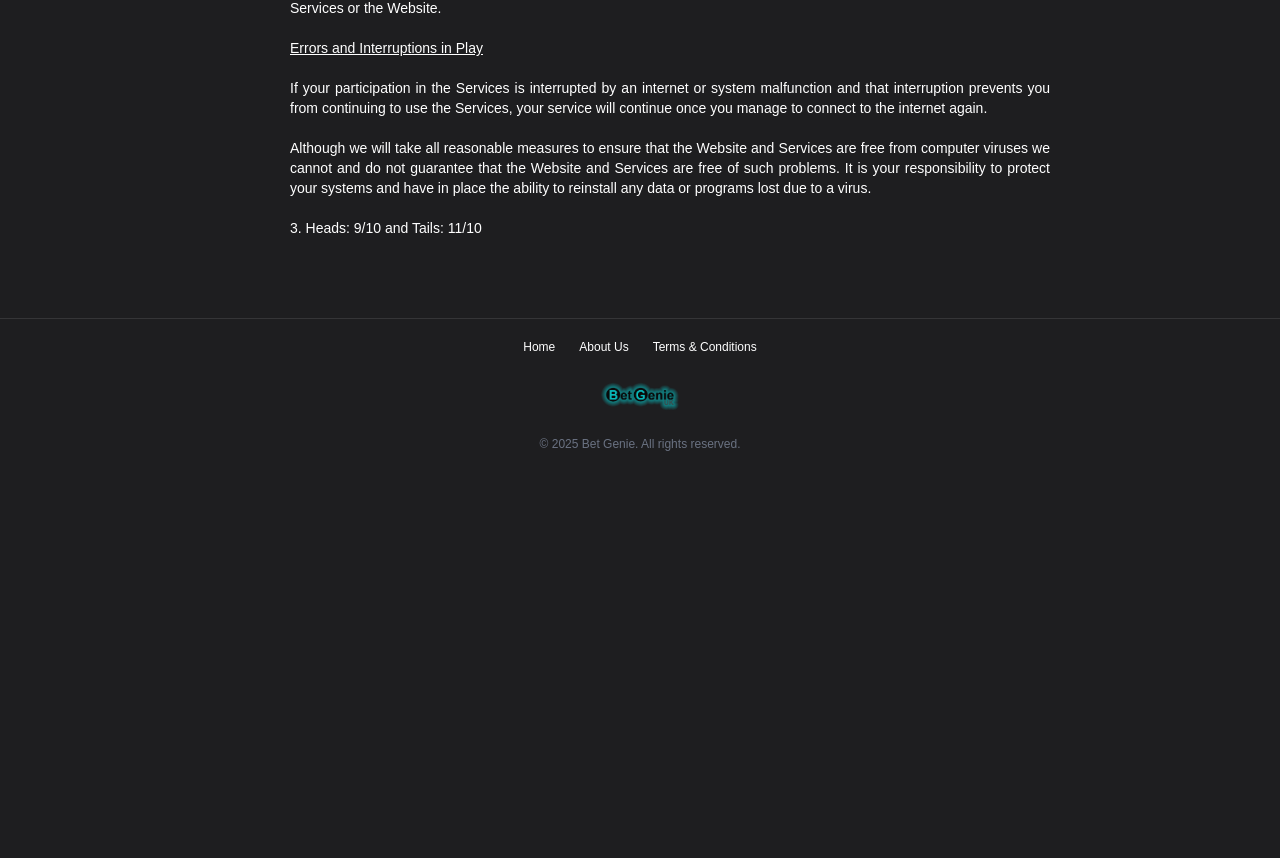
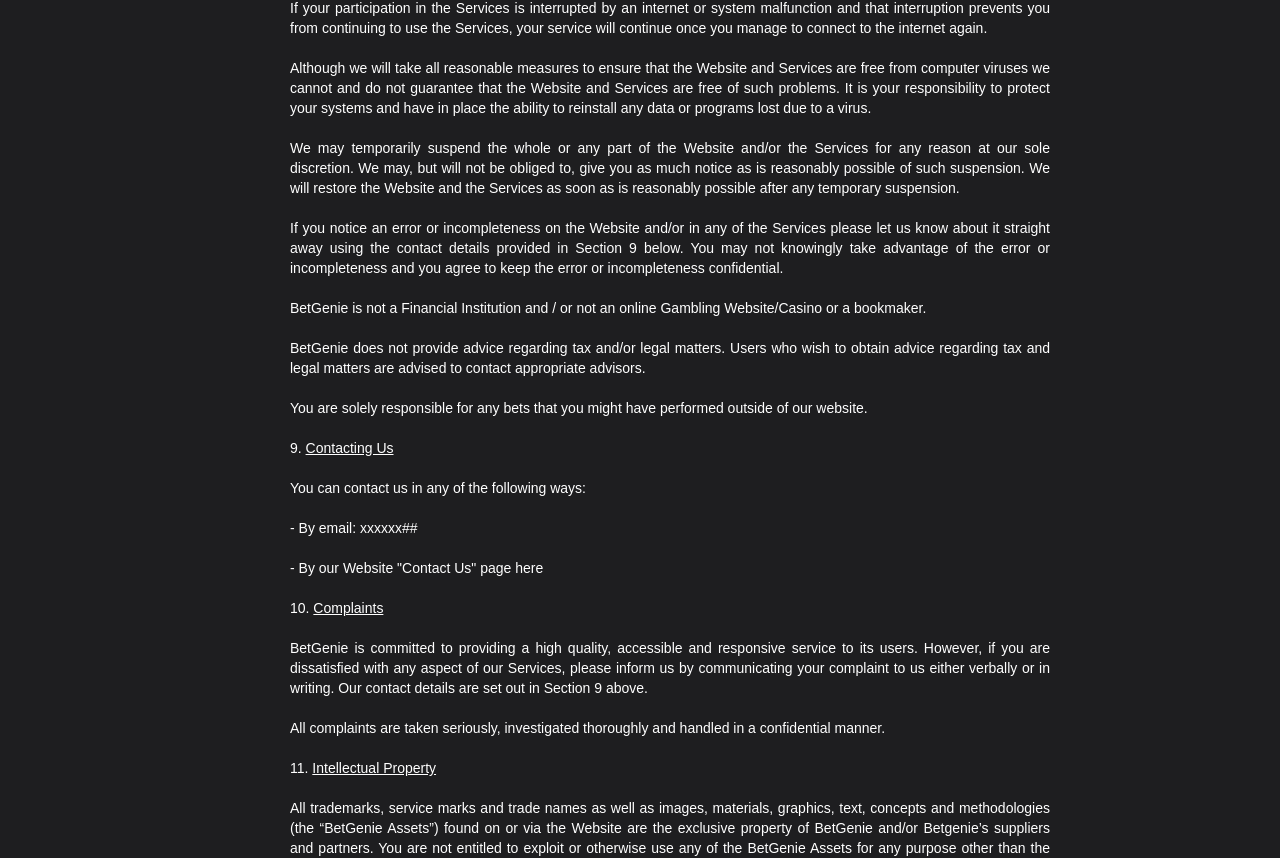
Before and after one commit to BYK-Oxford/bet-frontend, a Next.js app: page /terms in a window 1280 px wide. Shown: the part 1939-2797 px from the top of the page. Before the commit the page ends 2411 px from the top, so only its background shows below. Built offline with nearby package versions, Linux system fonts and the light colour scheme; no server answers.

Commit message:
updated till max terms and condition

```diff
--- a/src/app/terms/page.tsx
+++ b/src/app/terms/page.tsx
@@ -6,18 +6,16 @@
 
 <br />
 
-## <u>Introduction</u>
+### 1. <u>Introduction</u>
 <br />
 
 www.betgenieuk.com(the "Website") is operated and managed by BYK Oxford Ltd, a company incorporated and registered under the laws of England and Wales, with Company Registration No 16031597 , and having its registered office and business address at 128 City Road, London, United Kingdom, EC1V 2NX.
 
-<br />
 
 <br />
 
 References in these Terms to "BetGenie", "we", "us" and "our" are references to BYK Oxford Limited.
 
-<br />
 
 <br />
 
@@ -25,7 +23,7 @@
 
 <br />
 
-### <u>These Terms and Conditions</u>
+### 2. <u>These Terms and Conditions</u>
 <br />
 These General Terms and Conditions together with the documents referred to in them (the "Terms") apply to you – and are binding on you – when you access and/or use the Website, open and use a BetGenie Account, and/or use any of the products and Services we offer.
 
@@ -38,7 +36,7 @@
 
 <br />
 
-### <u>Changes to these Terms</u>
+### 3. <u>Changes to these Terms</u>
 <br />
 
 BetGenie may update, amend, edit and supplement these Terms at any time but any material amendment to these Terms will be updated on our website, by means of a pop-up notification on your next visit to the website and you will be asked to actively confirm your acceptance of the amended Terms before continuing to use the Website, or any of the products or Services we offer.
@@ -46,9 +44,8 @@
 <br />
 
 
-<br />
 
-### <u>Other Important Terms</u>
+### 4. <u>Other Important Terms</u>
 <br />
 
 These Terms include and incorporate various other terms, as follows:
@@ -62,11 +59,11 @@
 
 ### b.  Our Pricing Policy; using BetGenie and our service is currently free of charge. BetGenie reserves its right to amend or change this in the future.
 
-<br />
+
 
 <br />
 
-### <u>Changes to the Website/Service</u>
+### 5. <u>Changes to the Website/Service</u>
 <br />
 
 We may at any time modify or remove or add content to the Website (other than these Terms) and/or any of our Services.
@@ -74,7 +71,7 @@
 <br />
 
 
-### <u>Limitation of Liability</u>
+### 6. <u>Limitation of Liability</u>
 <br />
 
 BetGenie cannot guarantee the correctness of information contained within, or of information obtained from third parties linked to our website. Any information appearing on the BetGenie website is not meant in any way to be a source of professional advice or recommendation to in any way bet or gamble.
@@ -112,7 +109,7 @@
 <br />
 
 
-### <u>Errors and Interruptions in Play</u>
+### 7. <u>Errors and Interruptions in Play</u>
 <br />
 
 If your participation in the Services is interrupted by an internet or system malfunction and that interruption prevents you from continuing to use the Services, your service will continue once you manage to connect to the internet again.
@@ -123,9 +120,91 @@
 
 <br />
 
+We may temporarily suspend the whole or any part of the Website and/or the Services for any reason at our sole discretion. We may, but will not be obliged to, give you as much notice as is reasonably possible of such suspension. We will restore the Website and the Services as soon as is reasonably possible after any temporary suspension.
+
+<br />
+
+If you notice an error or incompleteness on the Website and/or in any of the Services please let us know about it straight away using the contact details provided in Section 9 below. You may not knowingly take advantage of the error or incompleteness and you agree to keep the error or incompleteness confidential.
+
+<br />
 
 
-### 3.  Heads: 9/10 and Tails: 11/10
+BetGenie is not a Financial Institution and / or not an online Gambling Website/Casino or a bookmaker.
+
+<br />
+
+BetGenie does not provide advice regarding tax and/or legal matters. Users who wish to obtain advice regarding tax and legal matters are advised to contact appropriate advisors.
+
+<br />
+
+
+You are solely responsible for any bets that you might have performed outside of our website.
+
+<br />
+
+
+### 9. <u>Contacting Us</u>
+<br />
+
+You can contact us in any of the following ways:
+
+<br />
+
+### -  By email: xxxxxx##
+
+<br />
+
+### -  By our Website "Contact Us" page here
+
+<br />
+
+### 10. <u>Complaints</u>
+
+<br />
+
+BetGenie is committed to providing a high quality, accessible and responsive service to its users. However, if you are dissatisfied with any aspect of our Services, please inform us by communicating your complaint to us either verbally or in writing. Our contact details are set out in Section 9 above.
+
+<br />
+
+
+All complaints are taken seriously, investigated thoroughly and handled in a confidential manner.
+
+<br />
+
+
+### 11. <u>Intellectual Property</u>
+
+<br />
+
+All trademarks, service marks and trade names as well as images, materials, graphics, text, concepts and methodologies (the “BetGenie Assets”) found on or via the Website are the exclusive property of BetGenie and/or Betgenie’s suppliers and partners. You are not entitled to exploit or otherwise use any of the BetGenie Assets for any purpose other than the proper use of the Website and Services, and except for what is allowed by law.
+
+<br />
+
+### 12. <u>Privacy/Personal Data</u>
+<br />
+
+We are committed to protecting and respecting your privacy and we comply with all applicable data protection and privacy laws. Please remember we do not collect any personal information from you.
+
+<br />
+
+### 13. <u>Other Important Terms</u>
+<br />
+
+Governing Law: These Terms and the relationship between you and BetGenie will be governed by, and interpreted in accordance with, the laws of England and Wales.
+
+<br />
+
+Language Translations: These Terms may be published in a number of languages for information purposes and for ease of your access. All versions are intended to convey the same principles in different languages. However, should there be any discrepancy between the terms in the English language version and the version in any other language, the English version will prevail.
+
+<br />
+
+Removal of Unenforceable Terms: If any provision of these Terms is held to be illegal or unenforceable, that provision will be severed (i.e. removed) from these Terms and all other provisions will remain in force unaffected by such removal.
+
+<br />
+
+Force Majeure: BetGenie will not be liable or responsible for any failure to perform, or delay in performance of, any of its obligations under these Terms to the extent that failure or delay is caused by events outside of our reasonable control.
+
+<br />
 
 `;
 
```
